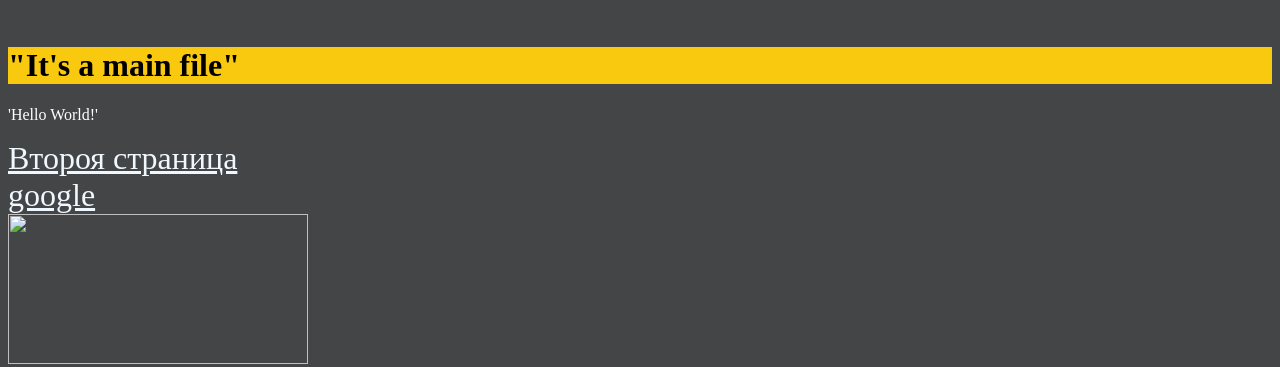
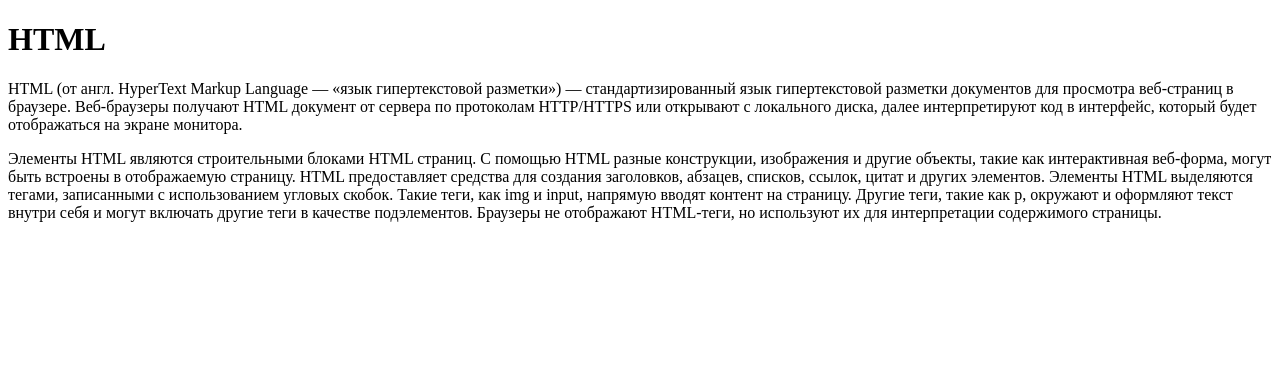
Before and after one commit to Ant1107/myProjectStudy, a website: page index.html in a window 1280 px wide. Drawn offline with Linux system fonts and the light colour scheme.

Commit message:
HTML CSS

```diff
--- a/index.html
+++ b/index.html
@@ -1,47 +1,29 @@
 <!DOCTYPE html>
-<img lang="en">
+<html lang="en">
 
 <head>
-    <meta charset="UTF-8">
-    <meta name="viewport" content="width=>>, initial-scale=1.0">
-    <title>Test Page</title>
+    <meta charset="UTF-8" />
+    <meta name="viewport" content="width=device-width, initial-scale=1.0" />
+    <title>Homepage</title>
+    <style>
 
-    <style>
-        body {
-            background-color: #444547;
-            /* Цвет фона веб-страницы */
-        }
-
-        h1 {
-            background-color: RGB(249, 201, 16);
-            /* Цвет фона под заголовком */
-        }
-
-        p {
-            color: white;
-            /* Цвет текста */
-        }
-
-        a {
-            color:aliceblue;
-            font-size: 200%;
-            font-weight: 20;
-            text-shadow: #3dcc9c;
-
-        }
     </style>
 </head>
 
-
 <body>
-
-<h1 >"It's a main file"</h1>
-<p>'Hello World!'</p>
-<script src="../js/studyBook.js"></script>
-<a href="/home.html">Второя страница</a><br>
-<a href="https://www.google.com/">google</a><br>
-<img src="..//img/66666.jpg", width="300px", height="150px">
-
+    <h1>HTML</h1>
+    <p>HTML (от англ. HyperText Markup Language — «язык гипертекстовой разметки») — стандартизированный язык
+        гипертекстовой разметки документов для просмотра веб-страниц в браузере. Веб-браузеры получают HTML документ от
+        сервера по протоколам HTTP/HTTPS или открывают с локального диска, далее интерпретируют код в интерфейс, который
+        будет отображаться на экране монитора.</p>
+    <p>Элементы HTML являются строительными блоками HTML страниц. С помощью HTML разные конструкции, изображения и
+        другие объекты, такие как интерактивная веб-форма, могут быть встроены в отображаемую страницу. HTML
+        предоставляет средства для создания заголовков, абзацев, списков, ссылок, цитат и других элементов. Элементы
+        HTML выделяются тегами, записанными с использованием угловых скобок. Такие теги, как img и input,
+        напрямую вводят контент на страницу. Другие теги, такие как
+        p, окружают и оформляют текст внутри себя и могут
+        включать другие теги в качестве подэлементов. Браузеры не отображают HTML-теги, но используют их для
+        интерпретации содержимого страницы.</p>
 </body>
 
 </html>
--- a/style.css
+++ /dev/null
@@ -1,6 +0,0 @@
-.block {
-    background-color: rgb(53, 51, 52);
-  }
-  .text-white {
-    color: white;
-  }
```
Also changed, not shown: img/66666.jpg (deleted).
